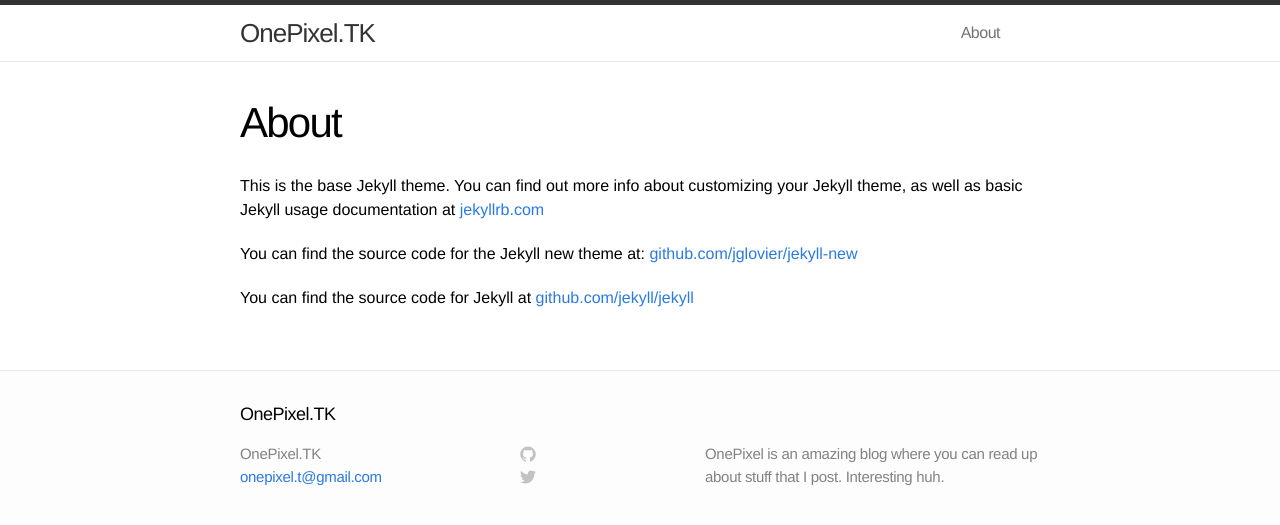
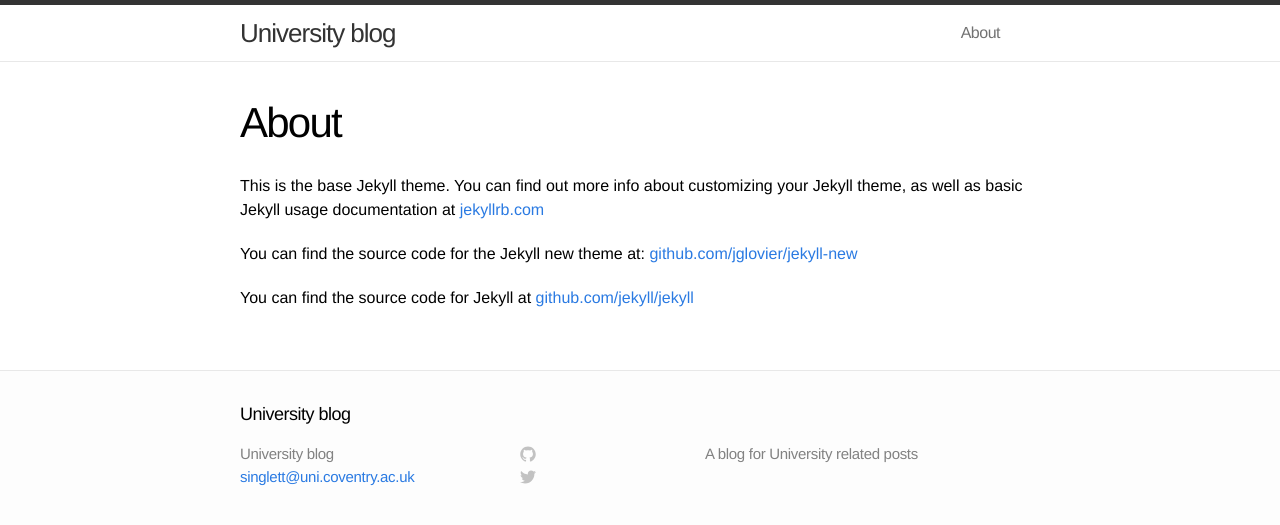
Before and after one commit to Radther/radther.github.io, a Jekyll site: the page built from about.md, in a window 1280 px wide. Shown: the top 525 px of the page. Built offline with Jekyll 4.4.1, drawn with Linux system fonts in a browser that asks for light colours.

Commit message:
updated information

```diff
--- a/_config.yml
+++ b/_config.yml
@@ -1,9 +1,9 @@
 # Site settings
-title: OnePixel.TK
-email: onepixel.t@gmail.com
-description: "OnePixel is an amazing blog where you can read up about stuff that I post. Interesting huh."
+title: University blog
+email: singlett@uni.coventry.ac.uk
+description: "A blog for University related posts"
 baseurl: ""
-url: "http://www.onepixel.tk"
+url: "RDevBlog.com"
 
 # Build settings
 markdown: kramdown
```
Also changed, not shown: 1 other file.
